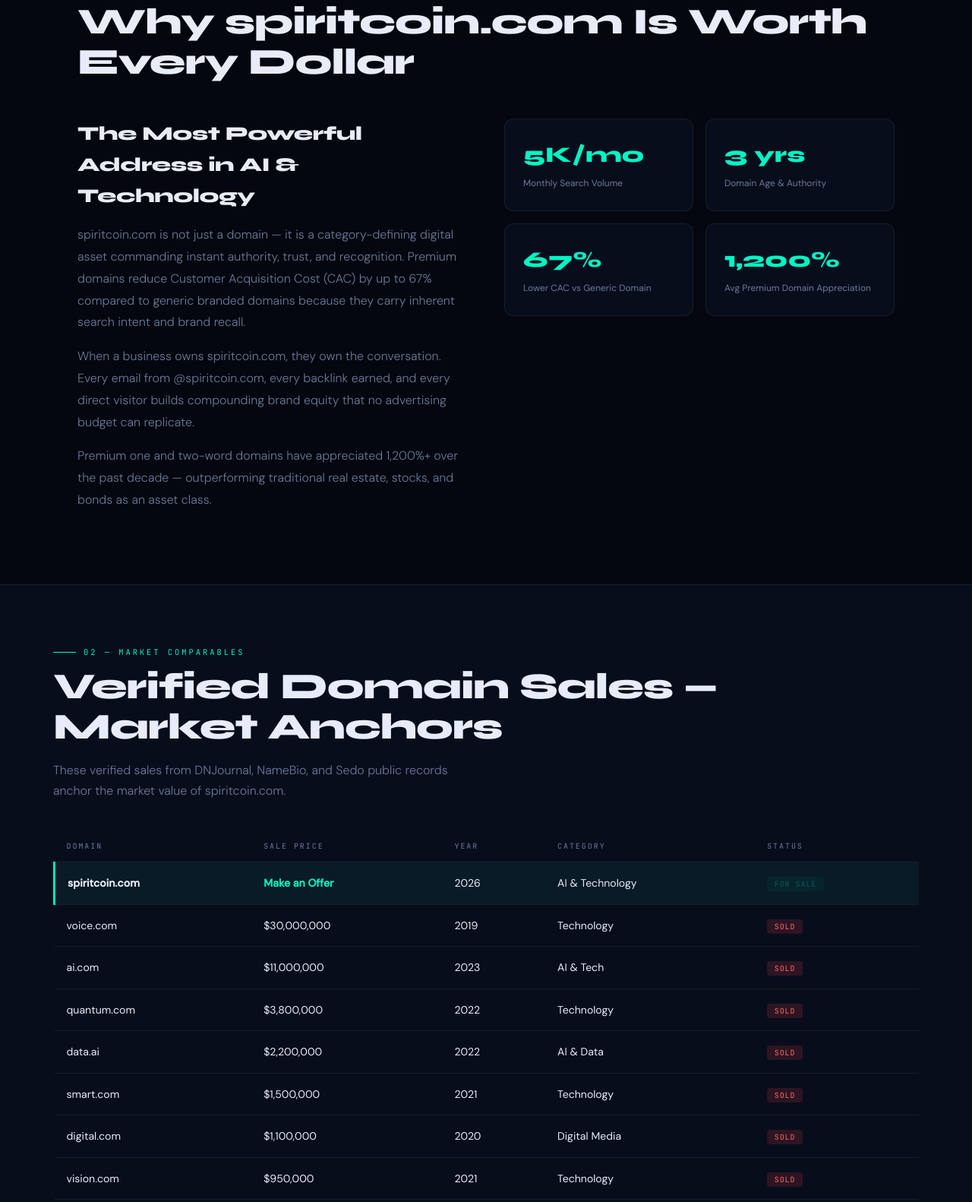
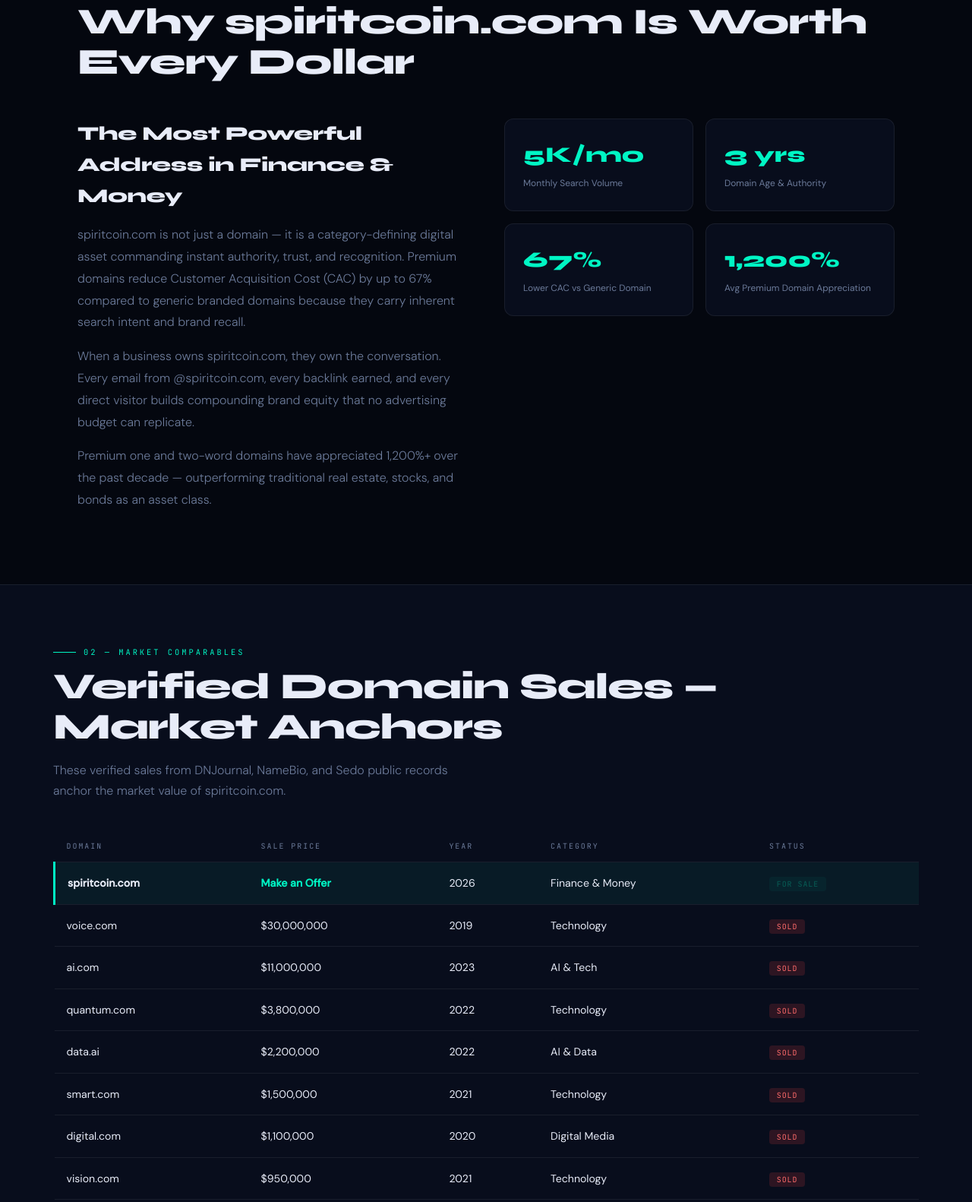
Before and after one commit to WEBWORKSA1/spiritcoin-com, a plain HTML site: page acquisition.html in a window 1280 px wide. Shown: the part 1195-2777 px from the top of the page at 76% size. Drawn offline with Linux system fonts and the light colour scheme.

Commit message:
Fix niche label: Finance & Money (domain-based detection)

```diff
--- a/acquisition.html
+++ b/acquisition.html
@@ -412,7 +412,7 @@ footer a{color:var(--accent);text-decoration:none}
     Own The Future.
     <span class="line2">spiritcoin.com</span>
   </h1>
-  <p class="hero-sub">A category-defining digital asset available for acquisition, strategic partnership, or sponsorship. The most powerful address in AI & Technology — yours to own.</p>
+  <p class="hero-sub">A category-defining digital asset available for acquisition, strategic partnership, or sponsorship. The most powerful address in Finance & Money — yours to own.</p>
   <div class="hero-btns">
     <a href="#contact" class="btn-glow">🔥 Make an Offer</a>
     <a href="#sponsor" class="btn-glow btn-glow-gold">⚡ Become a Sponsor</a>
@@ -444,7 +444,7 @@ footer a{color:var(--accent);text-decoration:none}
   <h2 class="section-title">Why spiritcoin.com Is Worth Every Dollar</h2>
   <div class="value-grid">
     <div class="value-copy">
-      <h3>The Most Powerful Address in AI & Technology</h3>
+      <h3>The Most Powerful Address in Finance & Money</h3>
       <p>spiritcoin.com is not just a domain — it is a category-defining digital asset commanding instant authority, trust, and recognition. Premium domains reduce Customer Acquisition Cost (CAC) by up to 67% compared to generic branded domains because they carry inherent search intent and brand recall.</p>
       <p>When a business owns spiritcoin.com, they own the conversation. Every email from @spiritcoin.com, every backlink earned, and every direct visitor builds compounding brand equity that no advertising budget can replicate.</p>
       <p>Premium one and two-word domains have appreciated 1,200%+ over the past decade — outperforming traditional real estate, stocks, and bonds as an asset class.</p>
@@ -479,7 +479,7 @@ footer a{color:var(--accent);text-decoration:none}
           <td><strong>spiritcoin.com</strong></td>
           <td><strong style="color:var(--accent)">Make an Offer</strong></td>
           <td>2026</td>
-          <td>AI & Technology</td>
+          <td>Finance & Money</td>
           <td><span class="badge-sale">FOR SALE</span></td>
         </tr>
         <tr><td>voice.com</td><td>$30,000,000</td><td>2019</td><td>Technology</td><td><span class="badge-sold">SOLD</span></td></tr>
@@ -503,7 +503,7 @@ footer a{color:var(--accent);text-decoration:none}
     <div class="why-card">
       <div class="why-num">01</div>
       <h4>100% Targeted — Zero Waste</h4>
-      <p>Every visitor is actively interested in AI & Technology. Traditional TV reaches 95% irrelevant audiences. Here, every impression is an in-market buyer.</p>
+      <p>Every visitor is actively interested in Finance & Money. Traditional TV reaches 95% irrelevant audiences. Here, every impression is an in-market buyer.</p>
       <span class="why-stat">94% Audience Relevance</span>
     </div>
     <div class="why-card">
@@ -527,7 +527,7 @@ footer a{color:var(--accent);text-decoration:none}
     <div class="why-card">
       <div class="why-num">05</div>
       <h4>Permanent Brand Authority</h4>
-      <p>Association with spiritcoin.com permanently elevates brand perception in AI & Technology. Category authority transfers to your brand the moment you sponsor.</p>
+      <p>Association with spiritcoin.com permanently elevates brand perception in Finance & Money. Category authority transfers to your brand the moment you sponsor.</p>
       <span class="why-stat">Category Authority Transfer</span>
     </div>
     <div class="why-card">
@@ -568,7 +568,7 @@ footer a{color:var(--accent);text-decoration:none}
         <ul class="vs-list">
           <li>From $299/month — 99% less than TV</li>
           <li>Global reach across 180+ countries instantly</li>
-          <li>100% AI & Technology professionals — zero waste</li>
+          <li>100% Finance & Money professionals — zero waste</li>
           <li>Real-time analytics, clicks, conversions tracked</li>
           <li>Newsletter + content + social — multi-channel</li>
           <li>Permanent SEO backlink value included</li>
```
